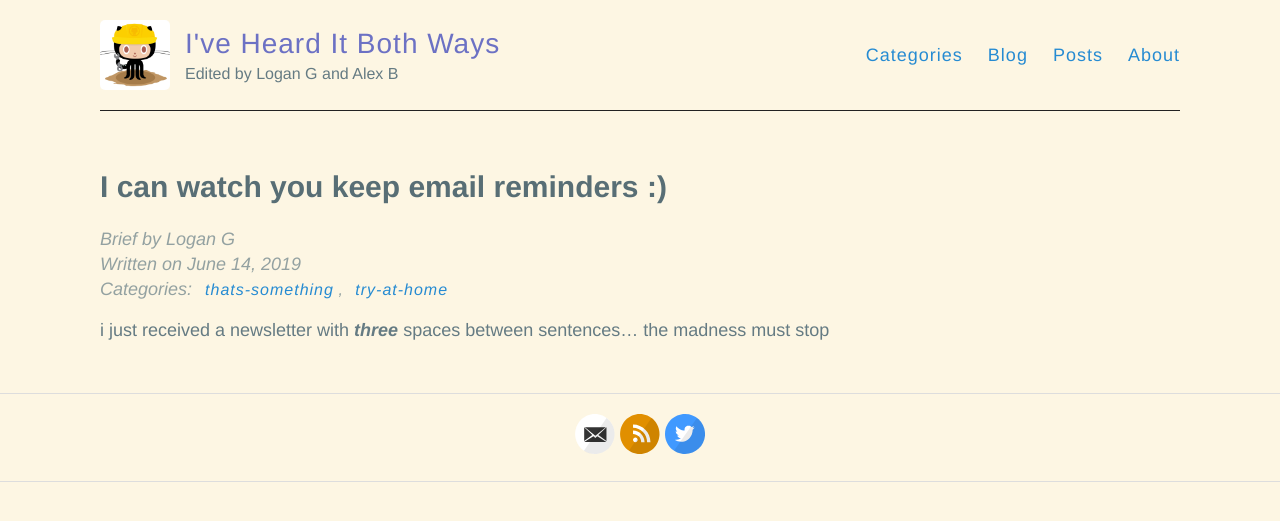
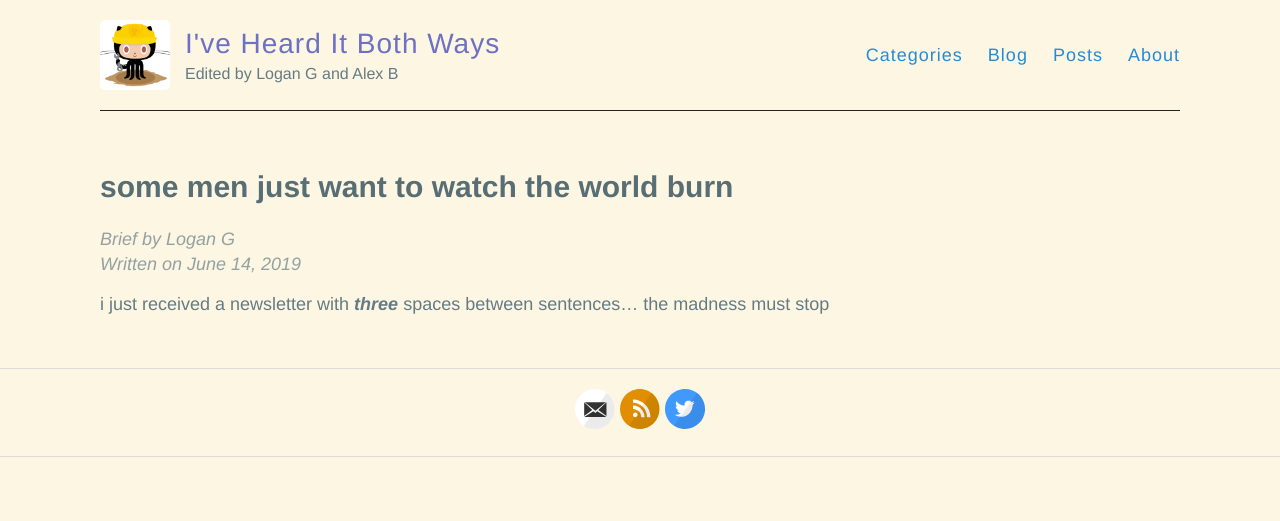
Before and after one commit to hencefarthing/hencefarthing.github.io, a Jekyll site: the page built from _briefs/2019/06/2019-06-14-some-men-just-want-to-watch-the-world-burn.md, in a window 1280 px wide. Shown: the top 521 px of the page. Built offline with Jekyll 4.4.1, drawn with Linux system fonts in a browser that asks for light colours; comment, search, counter and statistics services are not loaded.

Commit message:
add frontmatter

```diff
--- a/_briefs/2019/06/2019-06-14-some-men-just-want-to-watch-the-world-burn.md
+++ b/_briefs/2019/06/2019-06-14-some-men-just-want-to-watch-the-world-burn.md
@@ -1,8 +1,7 @@
 ---
 layout: brief
 author: Logan G
-title: I can watch you keep email reminders :)
-categories: thats-something try-at-home
+title: some men just want to watch the world burn
 ---
 
 i just received a newsletter with **_three_** spaces between sentences… the madness must stop
```
